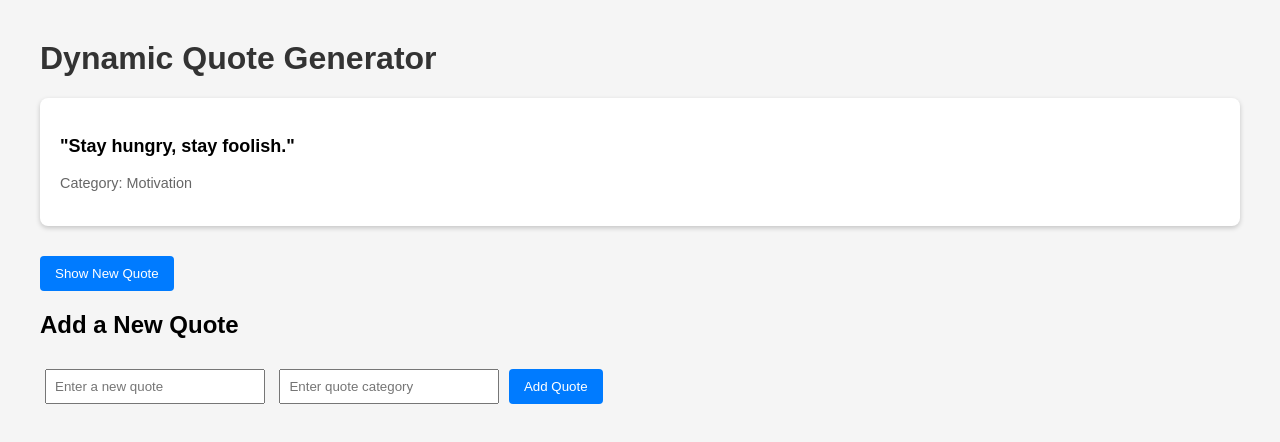
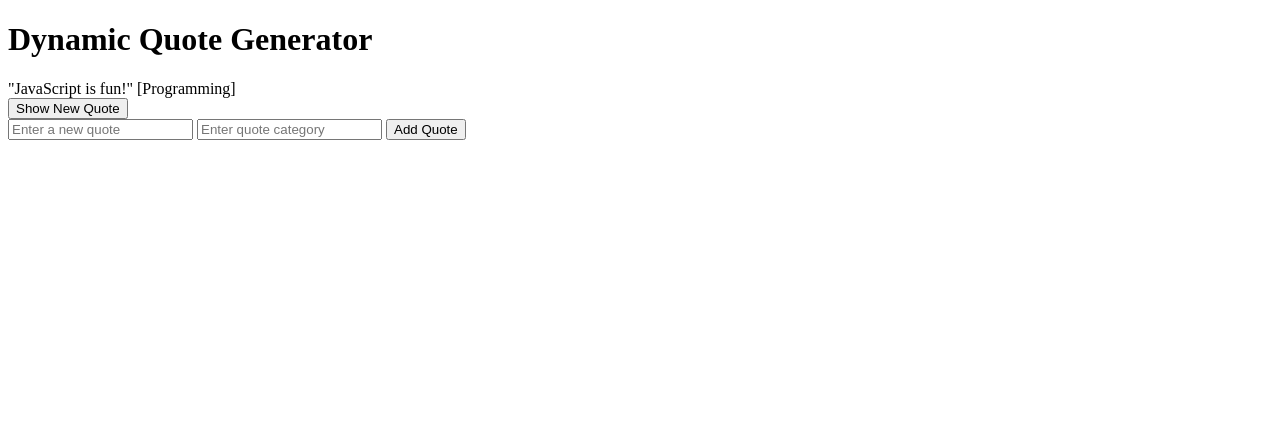
Before and after one commit to AaronBolten/alx_fe_javascript, a plain HTML site: page index.html in a window 1280 px wide. Both pictures are taken after a click on the button "Show New Quote". Drawn offline with Linux system fonts and the light colour scheme.

Commit message:
Add Dynamic Quote Generator files and logic

```diff
--- a/index.html
+++ b/index.html
@@ -4,57 +4,15 @@
   <meta charset="UTF-8" />
   <meta name="viewport" content="width=device-width, initial-scale=1.0" />
   <title>Dynamic Quote Generator</title>
-  <style>
-    body {
-      font-family: Arial, sans-serif;
-      margin: 40px;
-      background-color: #f5f5f5;
-    }
-    h1 {
-      color: #333;
-    }
-    #quoteDisplay {
-      background: white;
-      padding: 20px;
-      border-radius: 8px;
-      margin: 20px 0;
-      box-shadow: 0 2px 5px rgba(0,0,0,0.2);
-    }
-    .category {
-      font-size: 0.9em;
-      color: #666;
-    }
-    input {
-      padding: 8px;
-      margin: 5px;
-      width: 200px;
-    }
-    button {
-      padding: 10px 15px;
-      background-color: #007bff;
-      color: white;
-      border: none;
-      border-radius: 4px;
-      cursor: pointer;
-      margin-top: 10px;
-    }
-    button:hover {
-      background-color: #0056b3;
-    }
-  </style>
 </head>
 <body>
   <h1>Dynamic Quote Generator</h1>
-
-  <div id="quoteDisplay">Click "Show New Quote" to display a quote!</div>
-
+  <div id="quoteDisplay"></div>
   <button id="newQuote">Show New Quote</button>
-
-  <h2>Add a New Quote</h2>
   <div>
     <input id="newQuoteText" type="text" placeholder="Enter a new quote" />
     <input id="newQuoteCategory" type="text" placeholder="Enter quote category" />
-    <button id="addQuoteBtn">Add Quote</button>
+    <button onclick="addQuote()">Add Quote</button>
   </div>
 
   <script src="script.js"></script>
--- a/script.js
+++ b/script.js
@@ -1,55 +1,34 @@
-// Quotes array
-let quotes = [
-  { text: "The only limit to our realization of tomorrow is our doubts of today.", category: "Inspiration" },
-  { text: "Life is what happens when you're busy making other plans.", category: "Life" },
-  { text: "Stay hungry, stay foolish.", category: "Motivation" }
+// quotes array
+const quotes = [
+  { text: "The only limit is the one you set yourself.", category: "Motivation" },
+  { text: "JavaScript is fun!", category: "Programming" },
+  { text: "Knowledge is power.", category: "Wisdom" }
 ];
 
-function showRandomQuote() {
-  if (quotes.length === 0) {
-    document.getElementById('quoteDisplay').textContent = "No quotes available.";
-    return;
-  }
-
+// displayRandomQuote function
+function displayRandomQuote() {
   const randomIndex = Math.floor(Math.random() * quotes.length);
   const quote = quotes[randomIndex];
-
-  const quoteDisplay = document.getElementById('quoteDisplay');
-  quoteDisplay.innerHTML = '';
-
-  const quoteText = document.createElement('p');
-  quoteText.textContent = `"${quote.text}"`;
-  quoteText.style.fontSize = "18px";
-  quoteText.style.fontWeight = "bold";
-
-  const category = document.createElement('p');
-  category.textContent = `Category: ${quote.category}`;
-  category.classList.add('category');
-
-  quoteDisplay.appendChild(quoteText);
-  quoteDisplay.appendChild(category);
+  document.getElementById('quoteDisplay').textContent =
+    `"${quote.text}" [${quote.category}]`;
 }
 
+// addQuote function
 function addQuote() {
-  const textInput = document.getElementById('newQuoteText');
-  const categoryInput = document.getElementById('newQuoteCategory');
+  const newQuoteText = document.getElementById('newQuoteText').value.trim();
+  const newQuoteCategory = document.getElementById('newQuoteCategory').value.trim();
 
-  const text = textInput.value.trim();
-  const category = categoryInput.value.trim();
+  if (newQuoteText && newQuoteCategory) {
+    quotes.push({ text: newQuoteText, category: newQuoteCategory });
+    displayRandomQuote();
 
-  if (text === '' || category === '') {
-    alert("Please enter both a quote and category.");
-    return;
+    // Clear input fields
+    document.getElementById('newQuoteText').value = '';
+    document.getElementById('newQuoteCategory').value = '';
+  } else {
+    alert("Please enter both quote and category.");
   }
-
-  const newQuote = { text, category };
-  quotes.push(newQuote);
-
-  textInput.value = '';
-  categoryInput.value = '';
-
-  alert("New quote added!");
 }
 
-document.getElementById('newQuote').addEventListener('click', showRandomQuote);
-document.getElementById('addQuoteBtn').addEventListener('click', addQuote);
+// Event listener for "Show New Quote" button
+document.getElementById('newQuote').addEventListener('click', displayRandomQuote);
```
